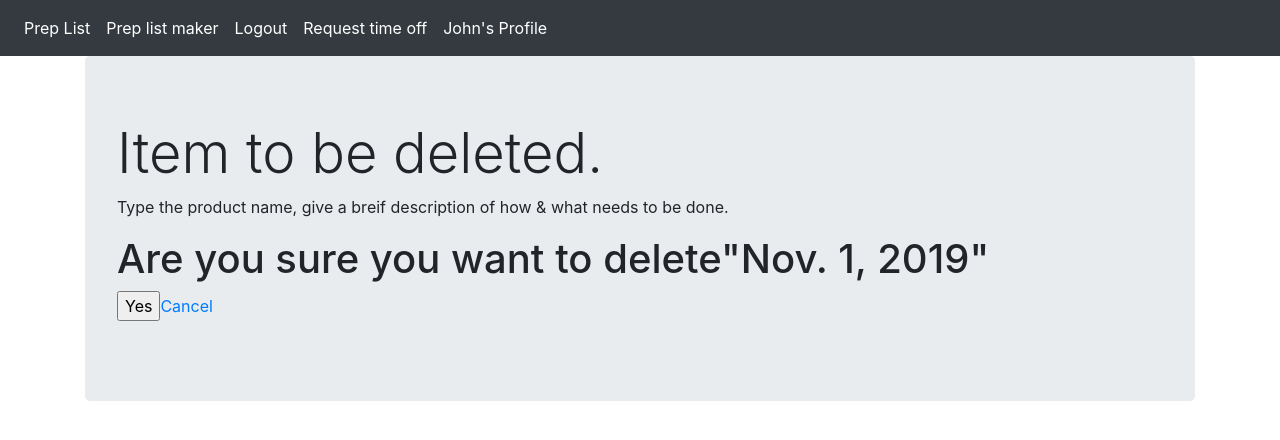
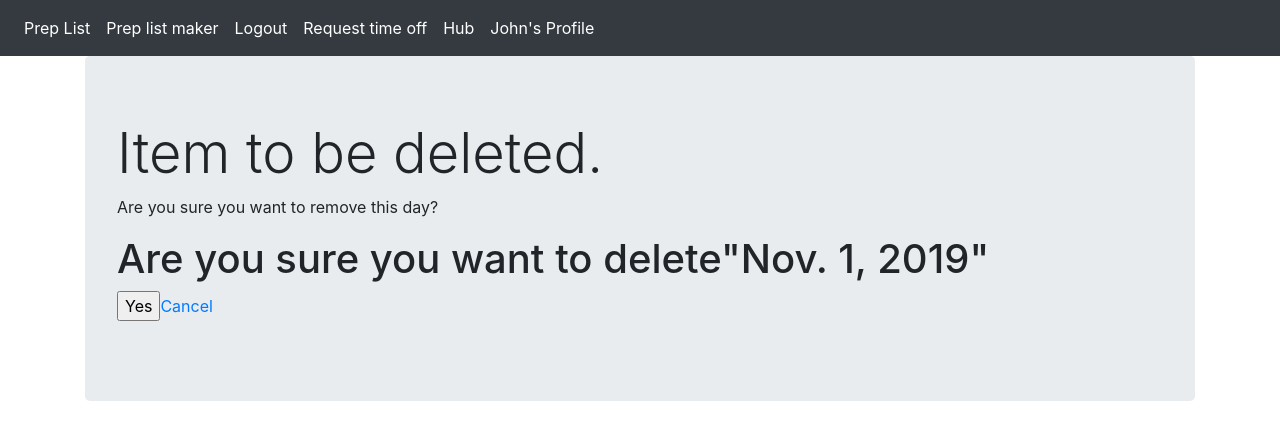
Before and after one commit to oliverspizza/kitchen-help, a Django app: page /44/accounts/avaliablity_delete/ in a window 1280 px wide. Shown: the top 440 px of the page. Run offline with Django 3.2, Linux system fonts and the light colour scheme; a user stored in the database is signed in; data comes from the database, SQL or seed files in the repository; both versions use the stored data as it was after the commit; some libraries are stand-ins or nearby versions.

Commit message:
Linked day off request to delete view

```diff
--- a/preplist/prep/accounts/models.py
+++ b/preplist/prep/accounts/models.py
@@ -1,5 +1,6 @@
 from django.db import models
 from django.contrib.auth.models import User
+from django.urls import reverse
 
 
 class Avaliablity(models.Model):
@@ -8,7 +9,8 @@ class Avaliablity(models.Model):
 
     # def __str__(self):
     #     return self.person
-
+    def get_absolute_url(self):
+        return reverse('accounts:avaliablity_delete', kwargs={'id':self.id})
 
 '''
     -add button for delete day request off / link (href) per querset id .
--- a/preplist/prep/templates/accounts/avaliablity_delete.html
+++ b/preplist/prep/templates/accounts/avaliablity_delete.html
@@ -7,7 +7,7 @@ Delete Item
 {% block content %}
 <div class="jumbotron">
 <h1 class="display-4">Item to be deleted. </h1>
-<p>Type the product name, give a breif description of how & what needs to be done.</p>
+<p>Are you sure you want to remove this day?</p>
   <form method="POST">{% csrf_token %}
     <h1>Are you sure you want to delete"{{object.not_available}}"</h1>
     <p><input type="submit" name="" value="Yes"><a href="../">Cancel</a></p>
--- a/preplist/prep/templates/accounts/profile.html
+++ b/preplist/prep/templates/accounts/profile.html
@@ -13,7 +13,7 @@
     <p>These are the days you have requested, <strong>but are not guaranteed</strong> off.</p>
     <ul class="list-group">
       {% for day in day_off %}
-      <li class="list-group-item" href="#">Requested off:( {{ day.not_available|date:"M d,Y" }} )</li>
+      <li class="list-group-item" ><a href="{{ day.get_absolute_url }}">Requested off:( {{ day.not_available|date:"M d,Y" }} )</a></li>
       {% endfor %}
     </ul>
   {% else %}
--- a/preplist/prep/templates/items/base.html
+++ b/preplist/prep/templates/items/base.html
@@ -35,6 +35,9 @@
        <li class="nav-item">
           <a class="nav-link" href="{% url 'accounts:avaliablity_create' %}" style="color:white">Request time off</a>
        </li>
+       <li class="nav-item">
+          <a class="nav-link" href="{% url 'accounts:available_filter' %}" style="color:white">Hub</a>
+       </li>
        {% else %}
        <li class="nav-item">
         <a class="nav-link" href="{% url 'accounts:signup' %}" style="color:white">Sign Up</a>
```
Also changed, not shown: preplist/prep/db.sqlite3.
